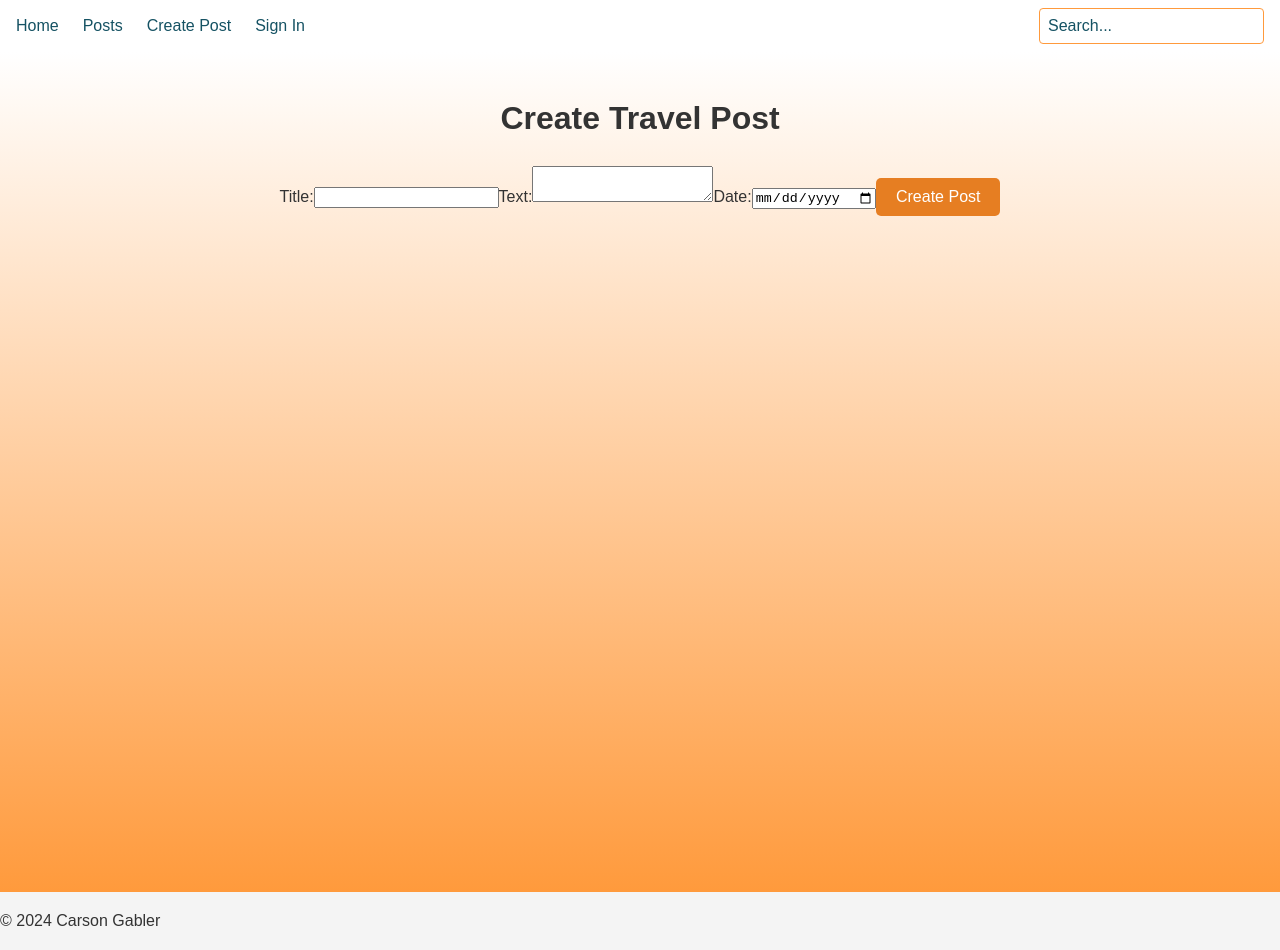
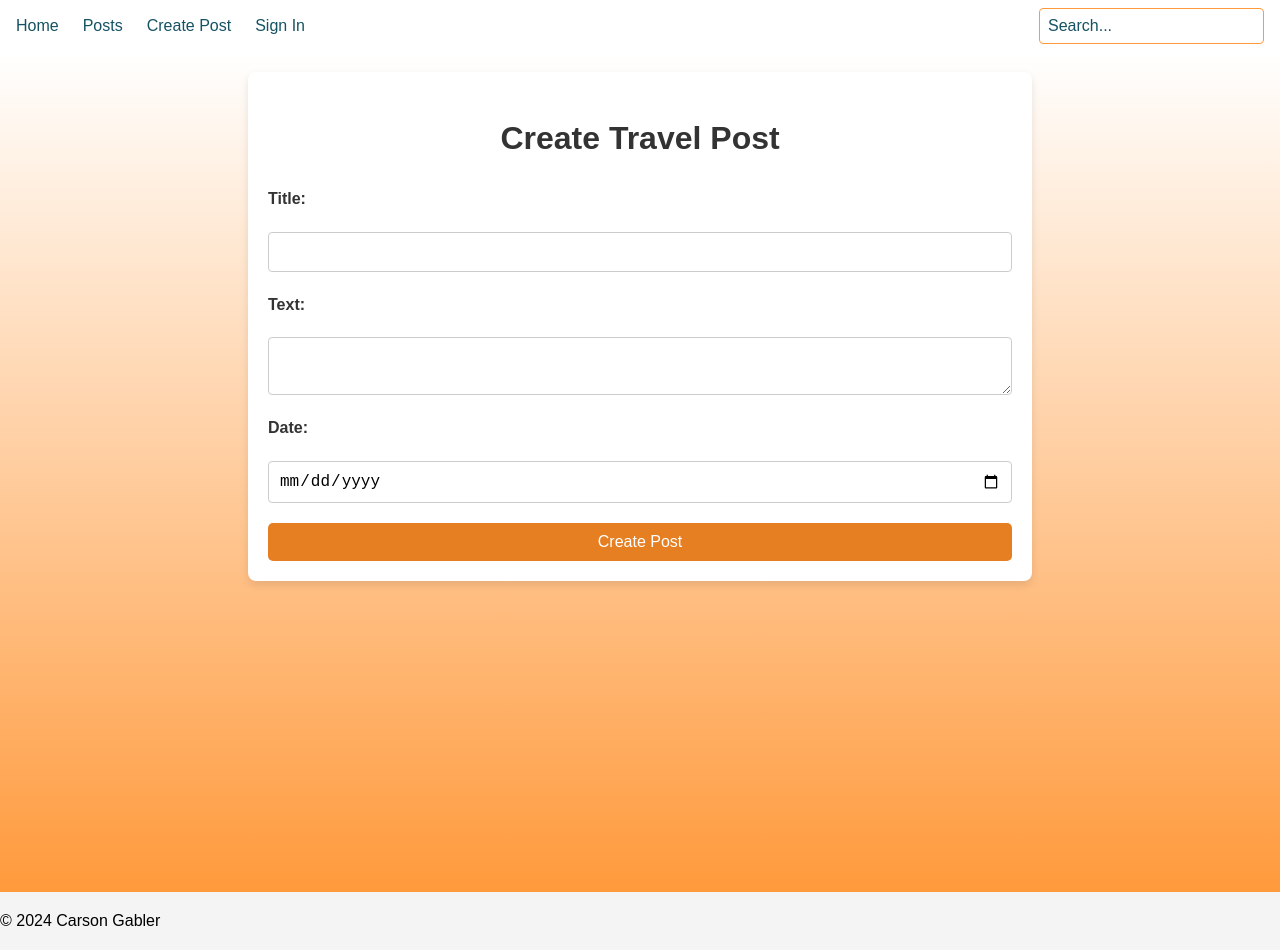
Before and after one commit to cbgabler/TravelApp, a React (Vite) app in the folder frontend/: page /create in a window 1280 px wide. Built offline with nearby package versions, Linux system fonts and the light colour scheme.

Commit message:
Added: Fully functional CSS

```diff
--- a/frontend/src/App.css
+++ b/frontend/src/App.css
@@ -61,6 +61,28 @@ body {
   margin-bottom: 20px;
 }
 
+.posts-card {
+  background: white;
+  border-radius: 10px;
+  box-shadow: 0 4px 8px rgba(0, 0, 0, 0.1);
+  padding: 20px;
+  text-align: center;
+  width: 80%;
+  transition: box-shadow 0.3s ease;
+}
+
+.posts-card h2 {
+  font-size: 1.8rem;
+  color: #e67e22; /* Orange color for headings to match the gradient's warmth */
+  margin-bottom: 10px;
+}
+
+.posts-card p {
+  font-size: 1rem;
+  color: #666; /* Light gray text for the card content */
+  margin-bottom: 20px;
+}
+
 /* Button Container */
 .homepage-button {
   margin-top: 20px;
@@ -108,3 +130,63 @@ table {
   border-collapse: collapse;
   margin: 20px 0;
 }
+
+/* General page container */
+.create-travel-container {
+  width: 60%;
+  margin: 0 auto;
+  padding: 20px;
+  background-color: #FFFFFF;
+  border-radius: 8px;
+  box-shadow: 0 4px 8px rgba(0, 0, 0, 0.1);
+  font-family: Arial, sans-serif;
+}
+
+/* Header styles */
+.create-travel-container h1 {
+  text-align: center;
+  font-size: 2rem;
+  color: #333;
+}
+
+/* Form styling */
+.create-travel-form {
+  display: flex;
+  flex-direction: column;
+  gap: 15px;
+}
+
+/* Label styles */
+.create-travel-form label {
+  font-size: 1rem;
+  font-weight: bold;
+  color: #333;
+}
+
+/* Input and textarea fields */
+.input-field {
+  padding: 10px;
+  margin: 5px 0;
+  border: 1px solid #ccc;
+  border-radius: 4px;
+  font-size: 1rem;
+  outline: none;
+}
+
+/* Focus styles for input fields */
+.input-field:focus {
+  border-color: #d35400;
+  box-shadow: 0 0 5px #d35400;
+}
+
+/* Responsive design for smaller screens */
+@media (max-width: 768px) {
+  .create-travel-container {
+      width: 90%;
+  }
+}
+
+/* Footer */
+.footer {
+  color: #000000;
+}
--- a/frontend/src/App.jsx
+++ b/frontend/src/App.jsx
@@ -19,7 +19,7 @@ function App() {
                         <Route path="/edit/:id" element={<EditTravelPage />} />
                     </Routes>
                 </main>
-                <footer>
+                <footer className='footer'>
                     <p>© 2024 Carson Gabler</p>
                 </footer>
             </div>
--- a/frontend/src/pages/CreateTravelPage.jsx
+++ b/frontend/src/pages/CreateTravelPage.jsx
@@ -52,33 +52,41 @@ const CreateTravelPage = () => {
 
     return (
         <div className="homepage">
-            <h1>Create Travel Post</h1>
-            <form onSubmit={handleSubmit}>
-                <label>
-                    Title:
+            <div className="create-travel-container">
+                <h1>Create Travel Post</h1>
+                <form onSubmit={handleSubmit} className="create-travel-form">
+                    <label htmlFor="title">Title:</label>
                     <input
                         type="text"
+                        id="title"
                         value={title}
                         onChange={(e) => setTitle(e.target.value)}
+                        className="input-field"
+                        required
                     />
-                </label>
-                <label>
-                    Text:
+
+                    <label htmlFor="text">Text:</label>
                     <textarea
+                        id="text"
                         value={text}
                         onChange={(e) => setText(e.target.value)}
+                        className="input-field"
+                        required
                     />
-                </label>
-                <label>
-                    Date:
+
+                    <label htmlFor="date">Date:</label>
                     <input
                         type="date"
+                        id="date"
                         value={date}
                         onChange={(e) => setDate(e.target.value)}
+                        className="input-field"
+                        required
                     />
-                </label>
-                <button type="submit">Create Post</button>
-            </form>
+
+                    <button type="submit" className="button">Create Post</button>
+                </form>
+            </div>
         </div>
     );
 };
--- a/frontend/src/pages/Posts.jsx
+++ b/frontend/src/pages/Posts.jsx
@@ -21,8 +21,10 @@ function Posts() {
 
     return (
         <div className="homepage">
-            <h2>Travel List</h2>
-            <TravelTable travels={travels} />
+            <div className="posts-card">
+                <h2>Posts</h2>
+                <TravelTable travels={travels} />
+            </div>
         </div>
     );
 }
```
